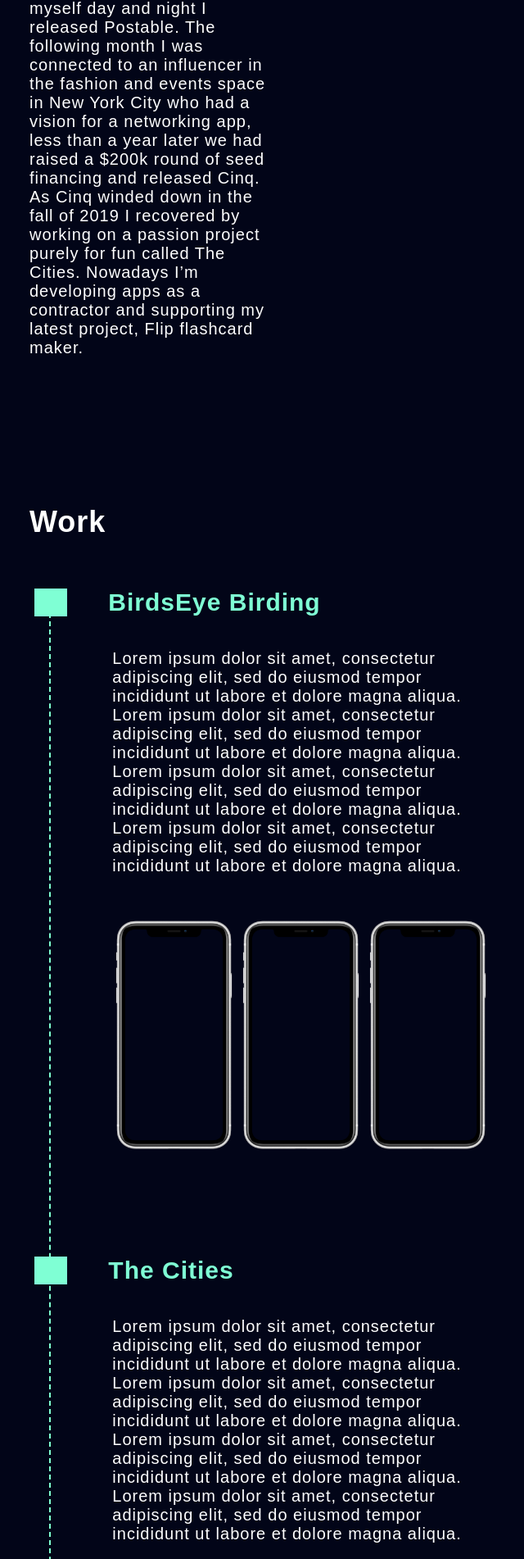
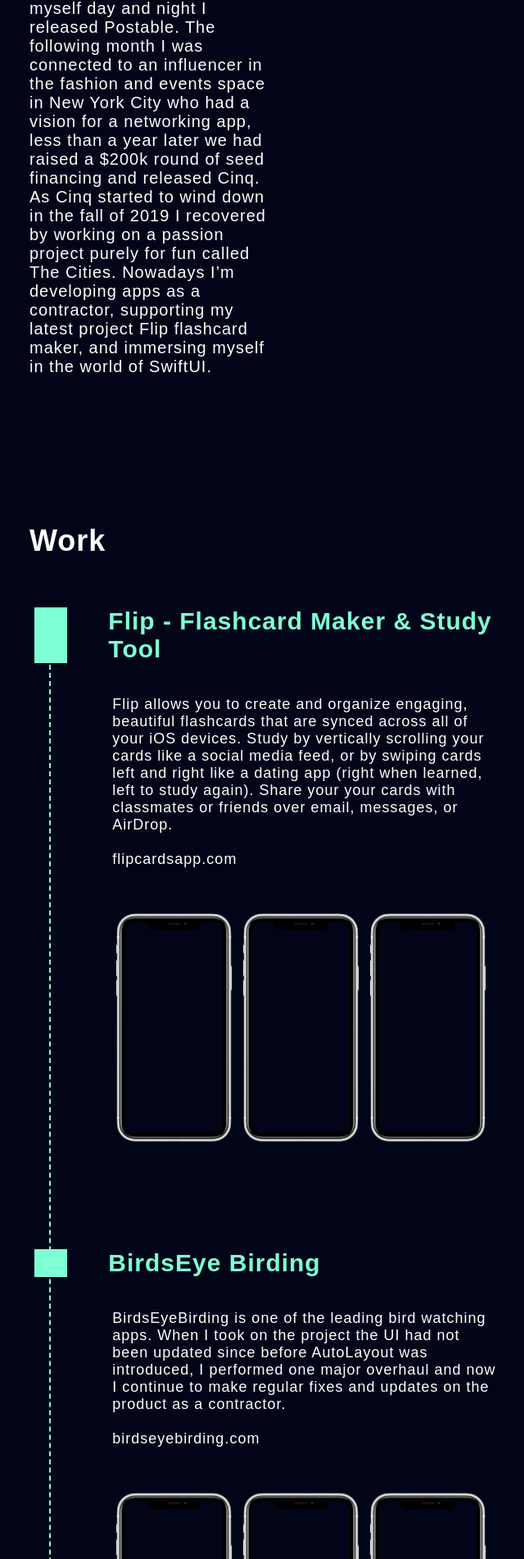
Before and after one commit to michaelsuro/michaelsuro.github.io, a PHP site: page /index.html in a window 1280 px wide. Shown: the part 1742-3644 px from the top of the page at 82% size, without its empty margins (300-940 px from the left). Run offline with PHP 8.4, Linux system fonts and the light colour scheme.

Commit message:
updated experience body

```diff
--- a/index.html
+++ b/index.html
@@ -37,7 +37,7 @@
                 <h2>About</h2>
                 <div>
                     <div class="col span-1-of-2 about-box">
-                    	<p>I am a full stack iOS developer and mobile designer that has independently delivered four different applications to the App Store. Prior to building mobile apps I was the Director of Operations at <a href="https://www.getvenga.com">Venga</a> (acquired in 2019 by <a href="https://www.bookingholdings.com">Booking Holdings Inc.</a>). At Venga I managed a team of operations specialists and worked shoulder to shoulder with developers in a product manager capacity. I began to teach myself how to code so I could become a more effective leader, and on the way bought a $9.99 video course on iOS development that changed everything. On a solo trip to India in 2015 I decided to quit my job and pursue iOS development full time. After nearly a year of teaching myself day and night I released <a href="#postable">Postable</a>. The following month I was connected to an influencer in the fashion and events space in New York City who had a vision for a networking app, less than a year later we had raised a $200k round of seed financing and released <a href="#cinq">Cinq</a>. As Cinq winded down in the fall of 2019 I recovered by working on a passion project purely for fun called The Cities. Nowadays I’m developing apps as a contractor and supporting my latest project, <a href="#flip">Flip flashcard maker</a>.</p>
+                    	<p>I am a full stack iOS developer and mobile designer that has independently delivered four different applications to the App Store. Prior to building mobile apps I was the Director of Operations at <a href="https://www.getvenga.com">Venga</a> (acquired in 2019 by <a href="https://www.bookingholdings.com">Booking Holdings Inc.</a>). At Venga I managed a team of operations specialists and worked shoulder to shoulder with developers in a product manager capacity. I began to teach myself how to code so I could become a more effective leader, and on the way bought a $9.99 video course on iOS development that changed everything. On a solo trip to India in 2015 I decided to quit my job and pursue iOS development full time. After nearly a year of teaching myself day and night I released <a href="#postable">Postable</a>. The following month I was connected to an influencer in the fashion and events space in New York City who had a vision for a networking app, less than a year later we had raised a $200k round of seed financing and released <a href="#cinq">Cinq</a>. As Cinq started to wind down in the fall of 2019 I recovered by working on a passion project purely for fun called The Cities. Nowadays I’m developing apps as a contractor, supporting my latest project <a href="#flip">Flip flashcard maker</a>, and immersing myself in the world of SwiftUI.</p>
                     </div>
                     <div class="col span-1-of-2 about-box">
                     	<img src="india.JPG" alt="Michael photo" class="michael-photo">
@@ -52,12 +52,32 @@
                 <h2>Work</h2>
                 <div class="experiences-container">
 
+                    <!-- EXPERIENCE ZERO -->
+
+                    <div class="experience">
+                        <h3>Flip - Flashcard Maker & Study Tool</h3>
+                        <p class="experience-body">Flip allows you to create and organize engaging, beautiful flashcards that are synced across all of your iOS devices. Study by vertically scrolling your cards like a social media feed, or by swiping cards left and right like a dating app (right when learned, left to study again). Share your your cards with classmates or friends over email, messages, or AirDrop.<br><br><a href="https://www.flipcardsapp.com" target="_blank">flipcardsapp.com</a></p>
+
+                        <!-- <div class="phone-container"> -->
+                            <div class="col span-1-of-3 phone-box">
+                                <img src="phone.png" alt="phone">
+                            </div>
+                            <div class="col span-1-of-3 phone-box">
+                                <img src="phone.png" alt="phone" >
+                            </div>
+                            <div class="col span-1-of-3 phone-box">
+                                <img src="phone.png" alt="phone">
+                            </div>
+                        <!-- </div> -->
+                    </div>
+
+                    <!-- EXPERIENCE ZERO -->
+
                     <!-- EXPERIENCE ONE -->
 
                     <div class="experience">
                         <h3>BirdsEye Birding</h3>
-                        <p>Lorem ipsum dolor sit amet, consectetur adipiscing elit, sed do eiusmod tempor incididunt ut labore et dolore magna aliqua. Lorem ipsum dolor sit amet, consectetur adipiscing elit, sed do eiusmod tempor incididunt ut labore et dolore magna aliqua.
-                        Lorem ipsum dolor sit amet, consectetur adipiscing elit, sed do eiusmod tempor incididunt ut labore et dolore magna aliqua. Lorem ipsum dolor sit amet, consectetur adipiscing elit, sed do eiusmod tempor incididunt ut labore et dolore magna aliqua.</p>
+                        <p class="experience-body">BirdsEyeBirding is one of the leading bird watching apps. When I took on the project the UI had not been updated since before AutoLayout was introduced, I performed one major overhaul and now I continue to make regular fixes and updates on the product as a contractor.<br><br><a href="http://www.birdseyebirding.com" target="_blank">birdseyebirding.com</a></p>
 
                         <!-- <div class="phone-container"> -->
                             <div class="col span-1-of-3 phone-box">
--- a/style.css
+++ b/style.css
@@ -195,6 +195,12 @@ a:active {
     margin-bottom: 50px;
 }
 
+.experience-body {
+    color: white;
+    font-size: 18px;
+    letter-spacing: 1px;
+}
+
 .experience {
     margin-bottom: 120px;
 }
```
